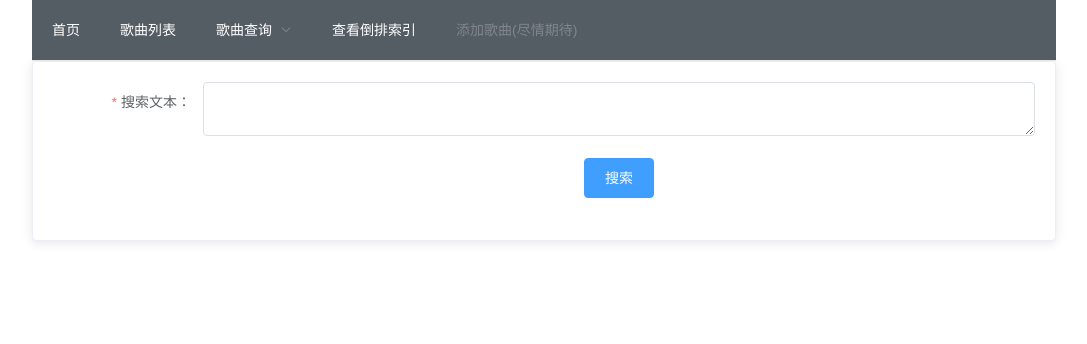
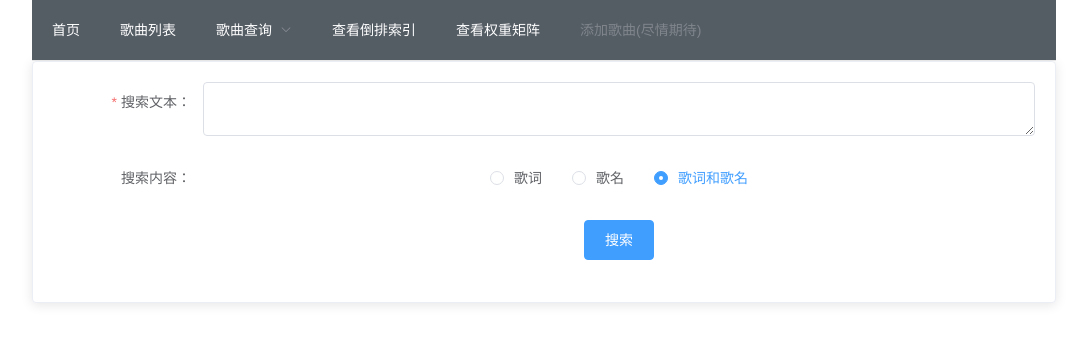
Before and after one commit to chendante/search-homework-frontend, a Vue app: page /#/search-vector in a window 1280 px wide. Shown: the top 344 px of the page, without its empty margins (96-1183 px from the left). Built offline with nearby package versions, Linux system fonts and the light colour scheme.

Commit message:
初步完成第二次作业

```diff
--- a/src/App.vue
+++ b/src/App.vue
@@ -20,7 +20,10 @@
   <el-menu-item index="4" @click="gotoPage(4)">
     查看倒排索引
   </el-menu-item>
-  <el-menu-item index="5" disabled>添加歌曲(尽情期待)</el-menu-item>
+    <el-menu-item index="5" @click="gotoPage(6)">
+    查看权重矩阵
+  </el-menu-item>
+  <el-menu-item index="6" disabled>添加歌曲(尽情期待)</el-menu-item>
 </el-menu>
     <router-view/>
   </div>
@@ -53,8 +56,11 @@ export default {
       }
       else if(i==5)
       {
-        console.log(1111)
         this.$router.push({path:"/search-vector"})
+      }
+      else if(i==6)
+      {
+        this.$router.push({path:"/vector-index"})
       }
     }
   },
--- a/src/main.js
+++ b/src/main.js
@@ -10,7 +10,7 @@ import axios from 'axios'
 var Instance = axios.create()
 Vue.config.productionTip = false
 Instance.defaults.baseURL = 'http://47.95.200.233:8080'
-// Instance.defaults.baseURL = 'http://127.0.0.1:8080'
+// Instance.defaults.baseURL = 'http://127.0.0.1:8081'
 Vue.prototype.axios = Instance
 
 Vue.use(ElementUI)
--- a/src/router/index.js
+++ b/src/router/index.js
@@ -5,6 +5,7 @@ import song_list from '@/views/song_list'
 import inverted_index from '@/views/inverted_index'
 import search_boolean from '@/views/search_boolean'
 import search_vector from '@/views/search_vector'
+import vector_index from '@/views/vector_index'
 
 Vue.use(Router)
 
@@ -34,6 +35,11 @@ export default new Router({
       path: '/search-vector',
       name: '向量空间模型',
       component: search_vector
+    },
+    {
+      path: '/vector-index',
+      name: '权重矩阵',
+      component: vector_index
     }
   ]
 })
--- a/src/views/index.vue
+++ b/src/views/index.vue
@@ -8,21 +8,25 @@
         本网站用于信息检索作业展示
       </el-row>
       <el-row class="index-row">
-        当前已完成该课程的第一次作业
+        当前已完成该课程的第二次作业
       </el-row>
       <el-row class="index-row">
-        下载说明文档：
+        作业一说明文档：
         <a href="http://47.95.200.233/search-homework/Documentation.pdf"><el-button type="primary">点击下载</el-button></a>
       </el-row>
       <el-row class="index-row">
         作业源码请从GitHub下载:
       </el-row>
       <el-row class="index-row">
-        第一次作业后端项目地址：<a href="https://github.com/chendante/search-homework-backend"><el-button type="primary">点击前往</el-button></a>
+        所有作业的前端项目地址：<a href="https://github.com/chendante/search-homework-frontend"><el-button type="primary">点击前往</el-button></a>
       </el-row>
       <el-row class="index-row">
-        第一次作业前端项目地址：<a href="https://github.com/chendante/search-homework-frontend"><el-button type="primary">点击前往</el-button></a>
+        第一次作业后端项目地址：<a href="https://github.com/chendante/search-homework-backend/tree/homework1"><el-button type="primary">点击前往</el-button></a>
       </el-row>
+      <el-row class="index-row">
+        第二次作业后端项目地址：<a href="https://github.com/chendante/search-homework-backend"><el-button type="primary">点击前往</el-button></a>
+      </el-row>
+
     </el-card>
 </div>
 </template>
--- a/src/views/search_vector.vue
+++ b/src/views/search_vector.vue
@@ -3,7 +3,14 @@
     <el-card>
         <el-form :model="search_form" :rules="search_rules" ref="search_form" label-width="150px">
             <el-form-item label="搜索文本：" prop="boolean">
-                <el-input type="textarea" :rows="2" v-model="search_form.boolean"></el-input>
+                <el-input type="textarea" :rows="2" v-model="search_form.text"></el-input>
+            </el-form-item>
+            <el-form-item label=" 搜索内容：">
+                <el-radio-group v-model="search_form.kind" style="margin-left:auto">
+                    <el-radio :label=0>歌词</el-radio>
+                    <el-radio :label=1>歌名</el-radio>
+                    <el-radio :label=2>歌词和歌名</el-radio>
+                </el-radio-group>
             </el-form-item>
             <el-form-item>
                 <el-button type="primary" @click="search_song(search_form)">搜索</el-button>
@@ -37,8 +44,8 @@
                 prop="name">
             </el-table-column>
             <el-table-column
-                label="ID"
-                prop="id">
+                label="加权相似度"
+                prop="weight">
             </el-table-column>
         </el-table>
     </el-card>
@@ -52,12 +59,12 @@ export default {
         return {
             song_search_list: [],
             id_search_index: [],
-            search_form: {dont:'',boolean:'',kind: 0},
+            search_form: {text:'',kind: 2},
             loading: true,
             show: false,
             search_rules: {
                 boolean: [
-                    { required: true, message: '请输入布尔表达式', trigger: 'blur' }
+                    { required: true, message: '请输入搜索内容', trigger: 'blur' }
                 ]
             }
         }
@@ -65,27 +72,13 @@ export default {
     mounted() {
     },
     methods: {
-        get_lyric_index(){
-            this.axios.get('/search/lyric-index')
-              .then(res => {
-                for(var i=0 ; i<res.data.length;i++)
-                {
-                    Vue.set(this.song_lyric_index,i,{
-                        word: res.data[i][1],
-                        id_list: res.data[i][2],
-                        id: res.data[i][0]
-                    })
-                }
-                this.loading = false
-            })
-        },
         search_song(form){
             this.show = true
             this.loading = true
             form.kind = parseInt(form.kind)
             this.song_search_list = []
-            var str_list = form.boolean.trim().split(" ")
-            this.axios.get('/search/boolean',{params:form}
+            var str_list = form.text.trim().split("")
+            this.axios.get('/search/vector',{params:form}
             )
               .then(res => {
                 for(var i=0 ; i<res.data.song_list.length;i++)
@@ -103,7 +96,7 @@ export default {
                         name2: temp_str2,
                         name: res.data.song_list[i][1],
                         lyric: temp_str,
-                        id:  res.data.song_list[i][0],
+                        weight:  res.data.song_list[i][4],
                         index_id: res.data.song_list[i][2]
                     })
                 }
```
